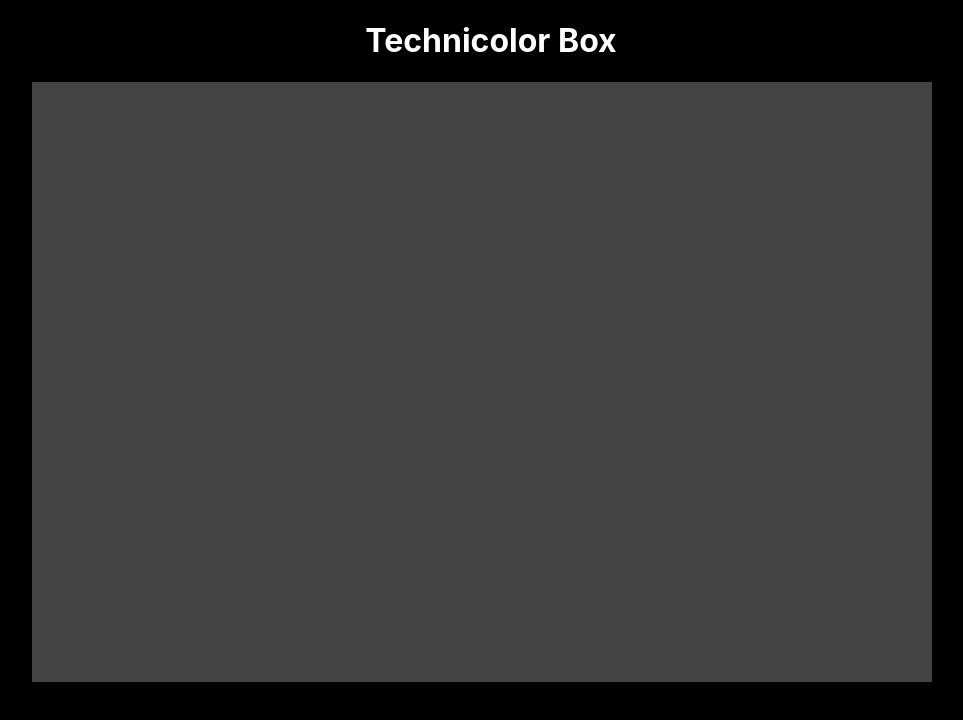
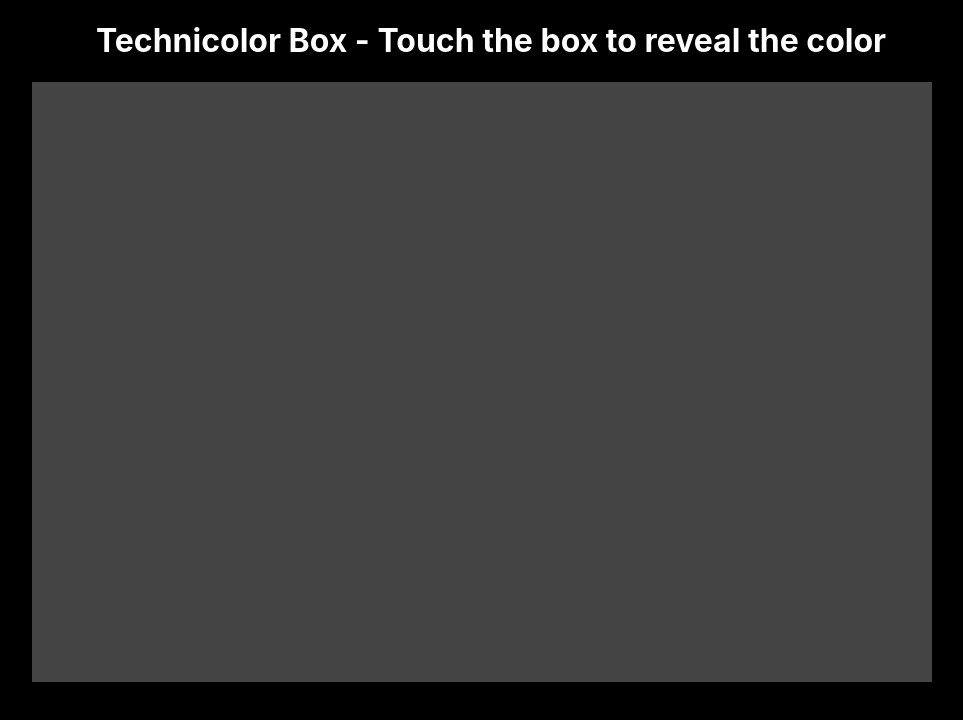
Before and after one commit to edsonha/Website-FTW, a React (Create React App) app: page / in a window 1280 px wide. Shown: the top 720 px of the page, without its empty margins (149-1112 px from the left). Built offline with nearby package versions, Linux system fonts and the light colour scheme.

Commit message:
Update technicolor box project README file

```diff
--- a/src/App.js
+++ b/src/App.js
@@ -18,7 +18,7 @@ function App() {
   }
   return (
     <div>
-      <h1>Technicolor Box</h1>
+      <h1>Technicolor Box - Touch the box to reveal the color</h1>
       <div className="container">
         {boxesId.map((boxId) => {
           return (
```
Also changed, not shown: 1 other file (tests, documents, lock files or other folders).
